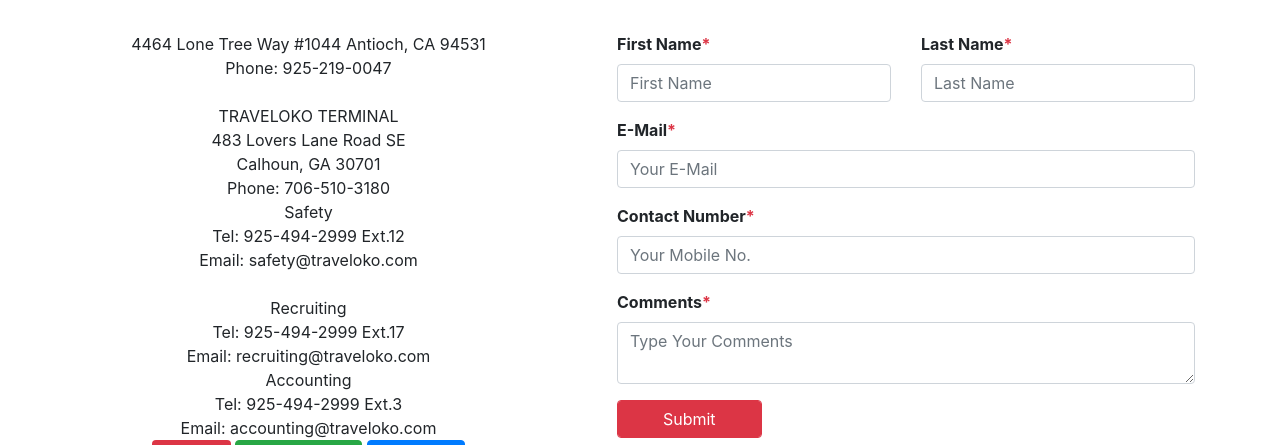
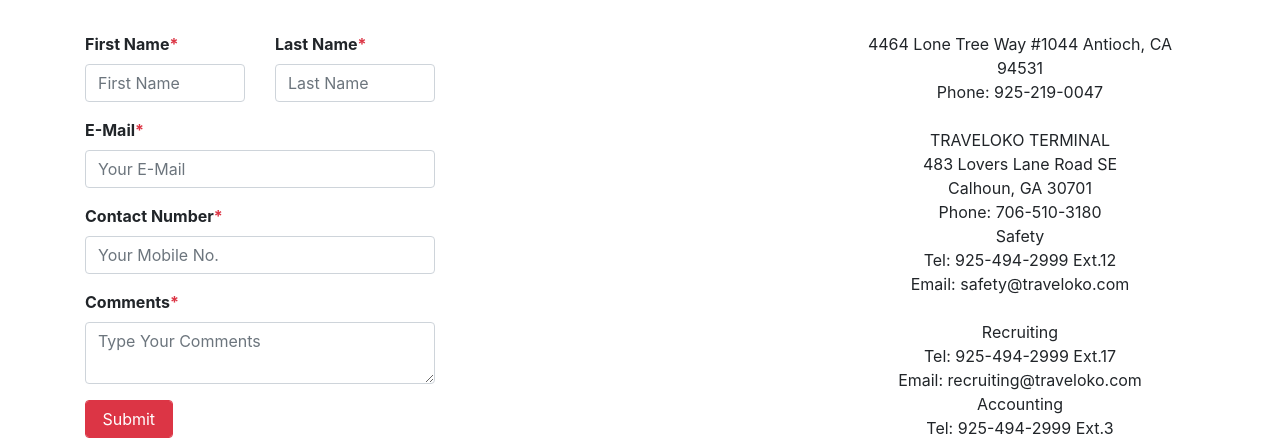
Before and after one commit to arjun-lohera/vanar, a plain HTML site: page control.html in a window 1280 px wide. Shown: the part 168-613 px from the top of the page. Drawn offline with nearby package versions, Linux system fonts and the light colour scheme; files whose address does not match are found by name.

Commit message:
Fix Bugs and code

```diff
--- a/control.html
+++ b/control.html
@@ -1,12 +1,13 @@
 <!doctype html>
 <html>
+
 <head>
   <title>Web Page</title>
   <meta name="viewport" content="width = device-width, initial-scale=1, shrink-to-fit=no">
   <!--bootstrap css file-->
   <link rel="stylesheet" type="text/css" href="css/bootstrap/css/bootstrap.min.css">
   <!--Fontawesome css file-->
-        <link rel="stylesheet"  type="text/css" href="fontawesome/font_css/all.css">
+  <link rel="stylesheet" type="text/css" href="fontawesome/font_css/all.css">
 
 </head>
 
@@ -26,7 +27,8 @@
 
 
       <li class="nav-item dropdown">
-                        <a href="#" class="nav-link  dropdown-toggle" data-toggle="dropdown" id="navbarDropdown" role="button">Service</a>
+        <a href="#" class="nav-link  dropdown-toggle" data-toggle="dropdown" id="navbarDropdown"
+          role="button">Service</a>
         <div class="dropdown-menu" aria-labelledby="navbarDropdown">
           <a href="web.html" class="dropdown-item">Web Development</a>
           <a href="#" class="dropdown-item">Tools</a>
@@ -42,66 +44,60 @@
     </ul>
     <form class="form-inline my-2 my-lg-0">
       <input class="form-control mr-sm-2" type="search" placeholder="search" aria-label="search">
-                    <button class="btn btn-outline-success my-2 my-sm-0" type="submit">Search</button>    </form>
+      <button class="btn btn-outline-success my-2 my-sm-0" type="submit">Search</button> </form>
     </div>
   </nav>
   <div class="container">
-
-            <form class="float-right">
-                    <h1 class="my-5 h1 text-danger" >
+    <div class="row justify-content-between">
+      <div class="col-md-4">
+        <form>
+          <h1 class="my-5 text-danger">
             Contact Us
           </h1>
 
           <div class="row">
+            <div class="col">
               <div class="form-group">
-                    <div class="col">
-                   <strong> <label>First Name<span class="wpforms-required-label text-danger">*</span></label>
-                    </strong><br>
-                   <input type="text" name="" class="rounded  form-control" value=""
-                    placeholder="First Name"
-                    required>
+                <strong><label>First Name<span class="wpforms-required-label text-danger">*</span></label>
+                </strong>
+                <input type="text" name="" class="rounded form-control" value="" placeholder="First Name" required>
               </div>
             </div>
+            <div class="col">
               <div class="form-group">
-                    <div class="col">
-
                 <strong><label>Last Name<span class="wpforms-required-label text-danger">*</span></label>
-                </strong><br>
-                <input type="text" name="" class="rounded  form-control" value=""
-                placeholder="Last Name" required>
+                </strong>
+                <input type="text" name="" class="rounded form-control" value="" placeholder="Last Name" required>
               </div>
-                </div></div>
+            </div>
+          </div>
 
           <div class="form-group ">
             <strong><label>E-Mail<span class="wpforms-required-label text-danger">*</span></label>
             </strong><br>
-                        <input type="email" class="rounded  form-control" name="" value=""
-                        placeholder="Your E-Mail"
-                         required>
+            <input type="email" class="rounded  form-control" name="" value="" placeholder="Your E-Mail" required>
           </div>
 
           <div class="form-group">
             <strong><label>Contact Number<span class="wpforms-required-label text-danger">*</span>
               </label>
             </strong><br>
-            <input type="text" class="rounded  form-control"name="" value="" placeholder="Your Mobile No."
-             required  >
+            <input type="text" class="rounded  form-control" name="" value="" placeholder="Your Mobile No." required>
           </div>
 
           <div class="form-group ">
             <strong><label>Comments<span class="wpforms-required-label text-danger">*</span>
               </label>
             </strong>
-            <textarea class="form-control rounded form-control" aria-label="textarea" placeholder="Type Your Comments"
-            ></textarea>
+            <textarea class="form-control rounded form-control" aria-label="textarea"
+              placeholder="Type Your Comments"></textarea>
           </div>
           <div class="form-group">
             <button class="btn btn-danger rounded w-25 form-control">Submit</button>
           </div>
         </form>
-
       </div>
-     <div>
+      <div class="col-md-4">
         <h1 class="my-5 h1 text-danger text-center">Address</h1>
         <div class="my-5 text-center">
           4464 Lone Tree Way #1044
@@ -138,10 +134,22 @@
         </div>
       </div>
     </div>
-        <script src="jquery/jquery.min.js"></script>
+  </div>
+  <!-- <script src="jquery/jquery.min.js"></script>
   <script src="css/js/bootstrap.min.js"></script>
   <script src="jquery/holder.min.js"></script>
   <script src="jquery/popper.min.js"></script>
+  <script src="fontawesome/font_js/all.js"></script> -->
+
+  <!-- jQuery file -->
+  <script src="js/jquery/jquery.min.js"></script>
+  <!-- Popper file -->
+  <script src="js/popper.min.js"></script>
+  <!-- Boostrap min file -->
+  <script src="css\bootstrap\js\bootstrap.min.js"></script>
+  <!-- Holder.js file -->
+  <script src="js/holder.min.js"></script>
   <script src="fontawesome/font_js/all.js"></script>
 </body>
+
 </html>
```
Lines whose indentation alone changed are shown as unchanged.
